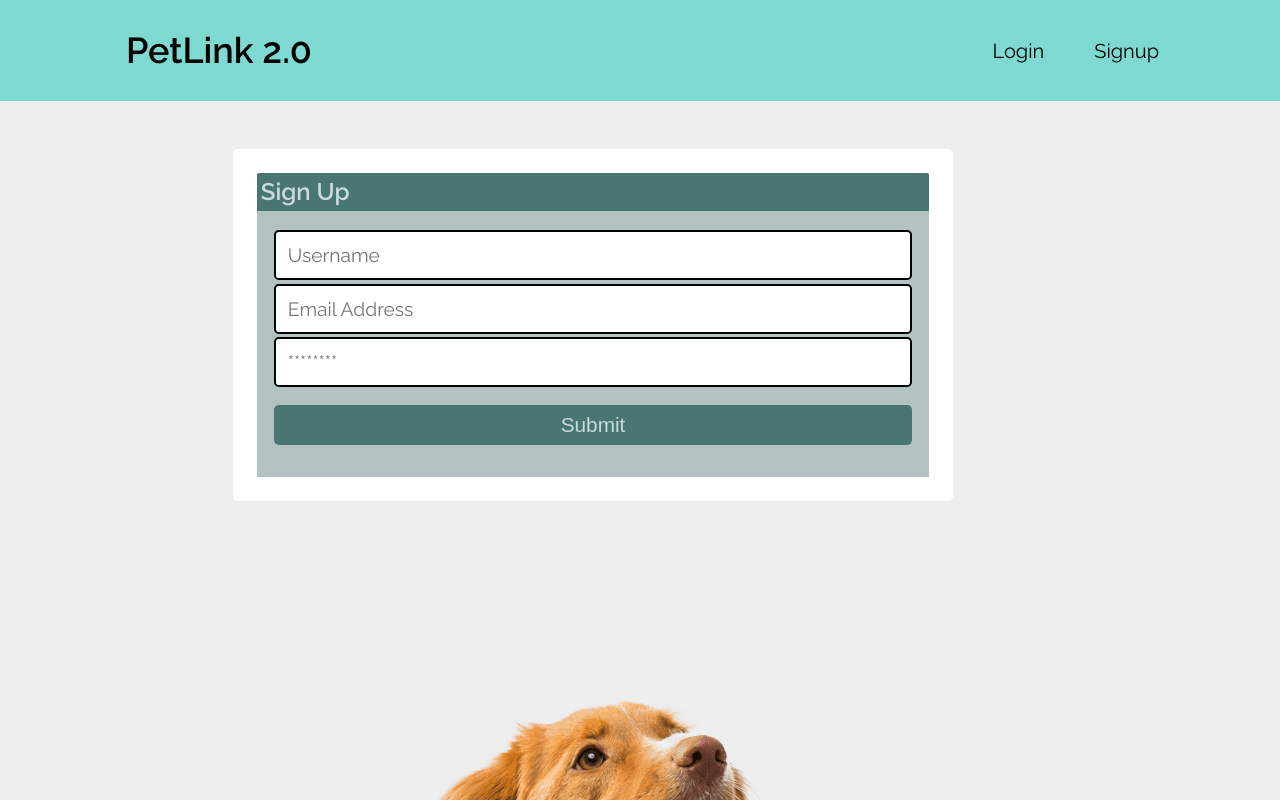
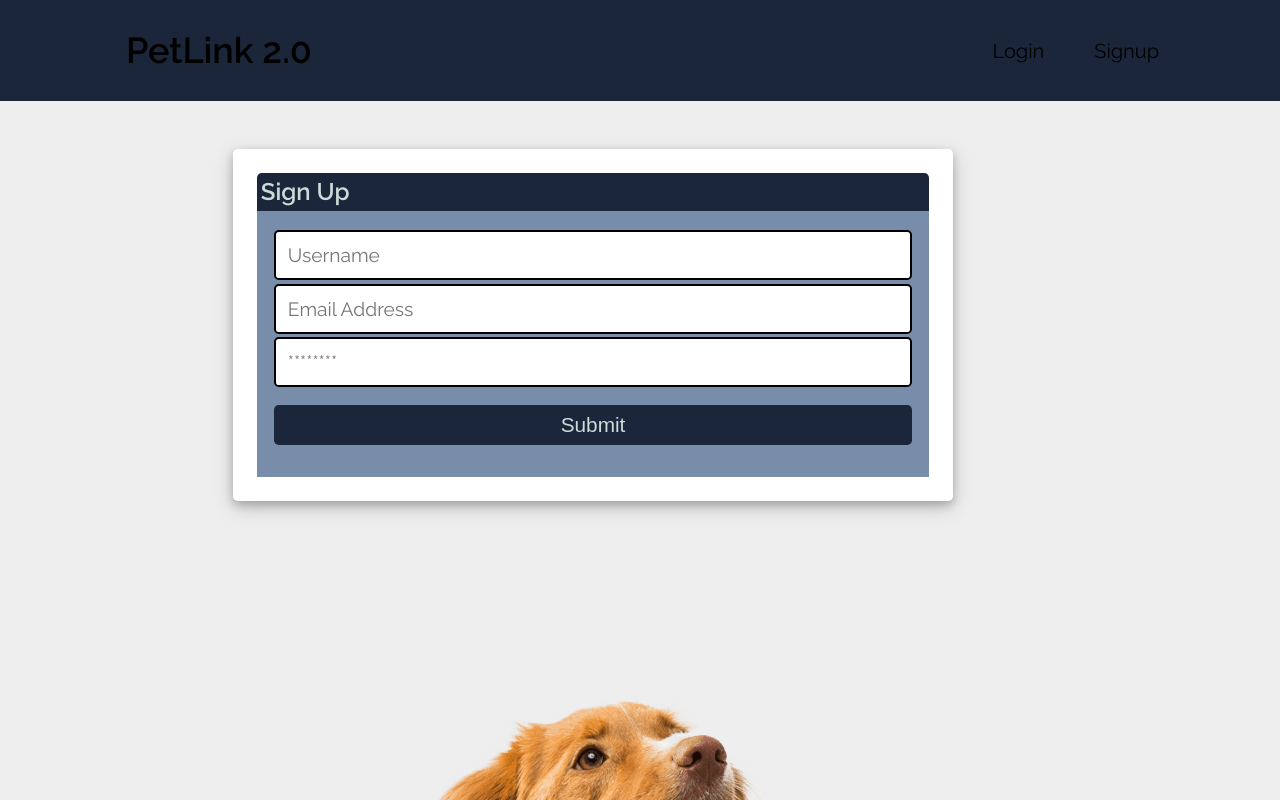
Before and after one commit to Darigay/PetLink_2.0, a React (Create React App) app in the folder client/: page /signup in a window 1280 px wide. Shown: the top 800 px of the page. Built offline with nearby package versions, Linux system fonts and the light colour scheme.

Commit message:
update colors and thought form

```diff
--- a/client/src/components/Header/index.js
+++ b/client/src/components/Header/index.js
@@ -11,7 +11,7 @@ const Header = () => {
 
   return (
     <header className="bg-secondary mb-4 py-2 flex-row align-center">
-      <div className="container flex-row justify-space-between-lg justify-center align-center">
+      <div className="container flex-row justify-space-between-lg justify-center align-center text-light">
         <Link to="/">
           <h1>PetLink 2.0</h1>
         </Link>
--- a/client/src/components/ThoughtList/index.js
+++ b/client/src/components/ThoughtList/index.js
@@ -43,19 +43,17 @@ const ThoughtList = ({ thoughts, title, username }) => {
         thoughts
           .map((thought) => (
             <div key={thought._id} className="card mb-3">
-              <p className="card-header">
+              <p className="card-header text-light">
                 <Link
                   to={`/profile/${thought.username}`}
                   style={{ fontWeight: 700 }}
                   className="text-light"
                 >
-                  {thought.username}
-                </Link>{' '}
+                  {thought.username}</Link> <br />
+                posted on {thought.createdAt}
+                {' '}
               </p>
-              <p className="card-header">
 
-                posted on {thought.createdAt}
-              </p>
               <div className="card-body">
                 <Link to={`/thought/${thought._id}`}>
                   {/* add image */}
--- a/client/src/index.css
+++ b/client/src/index.css
@@ -1,7 +1,7 @@
 :root {
-  --primary: #497573;
-  --secondary: #7ED9D0;
-  --tertiary: #b2c2c1;
+  --primary: #1B263B;
+  --secondary: #1B263B;
+  --tertiary: #778DA9;
   --quatrinary: #cadbda;
   --light: #eeeeee;
   --dark: #6c7575;
@@ -98,7 +98,7 @@ nav a {
 
 nav a:hover {
   color: var(--secondary);
-  background-color: var(--dark);
+  background-color: var(--tertiary);
 }
 
 .page-title {
@@ -137,8 +137,8 @@ nav a:hover {
 
 .btn:hover,
 .pill:hover {
-  color: var(--secondary);
-  background-color: var(--dark);
+  color: var(--tertiary);
+  background-color: var(--primary);
 }
 
 .btn:hover a,
@@ -152,12 +152,13 @@ nav a:hover {
 
 /* CARDS */
 .card {
-  margin: 0 10px 20px 30px;
+  margin: 30px 10px 20px 30px;
   /* border: 3px solid var(--dark); */
   border-radius: var(--border-radius);
   background-color: white;
   color: var(--darker);
   width: 45rem;
+  box-shadow: 0 4px 8px 0 rgba(0, 0, 0, 0.2), 0 6px 20px 0 rgba(0, 0, 0, 0.19);
 }
 
 .card-img {
@@ -173,9 +174,11 @@ nav a:hover {
 .card-header {
   color: var(--darker);
   margin: 0;
+  border-top-left-radius: 0.3rem;
+  border-top-right-radius: 0.3rem;
   background-color: var(--secondary);
   padding: 0.235rem;
-  border-radius: calc(0.18rem - 1px) calc(0.18rem - 1px) 0 0;
+  /* border-radius: calc(0.18rem - 1px) calc(0.18rem - 1px) 0 0; */
 }
 
 .card-body {
```
